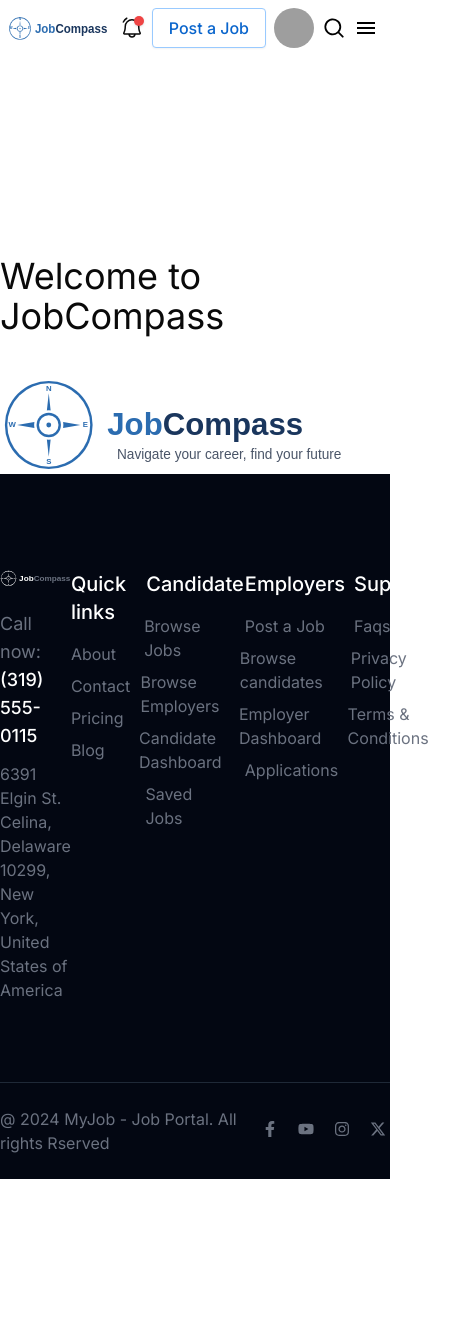
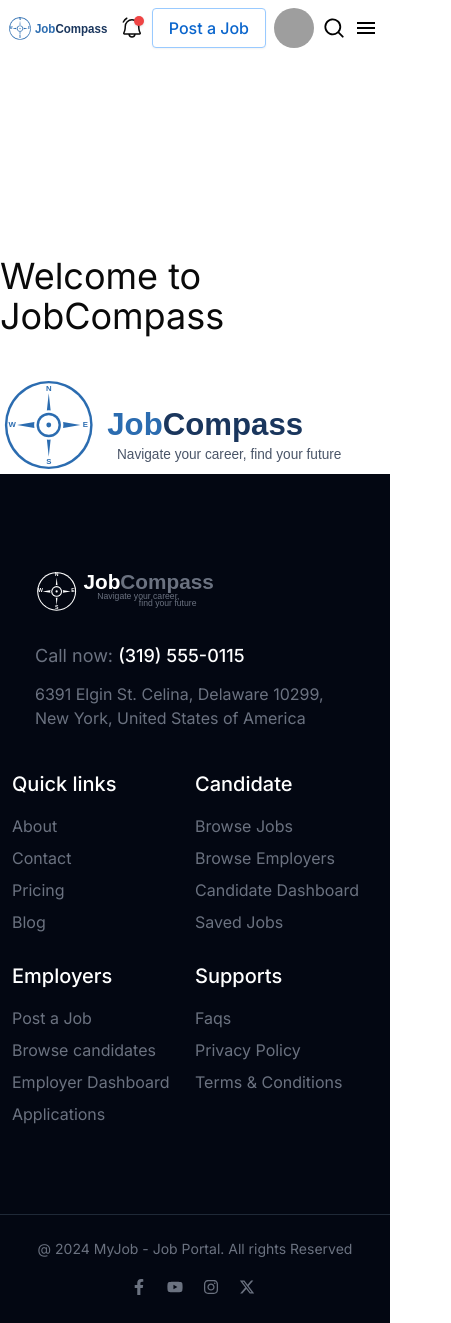
Before and after one commit to linhprovip2002/JobCompass-Frontend, a Next.js app: page / in a window 390 px wide. Shown: the whole page, 451 px wide, since content can reach past the window. Before the commit the page ends 1179 px from the top, so only its background shows below. Built offline with nearby package versions, Linux system fonts and the light colour scheme; grey boxes are pictures that could not be loaded.

Commit message:
style: do responsive for footer section

```diff
--- a/src/components/custom-ui/footer-section.tsx
+++ b/src/components/custom-ui/footer-section.tsx
@@ -9,8 +9,8 @@ import Image from 'next/image';
 export function FooterSection() {
     return (
         <footer className="bg-gray-950">
-            <div className="mx-auto pt-24 pb-20 container flex justify-between items-start max-w-screen-xl">
-                <div className="max-w-80 text-gray-500">
+            <div className="px-3 lg:px-0 mx-auto pt-24 pb-20 container max-w-screen-xl grid grid-cols-5 gap-10">
+                <div className="col-span-5 lg:col-span-2 max-w-80 text-gray-500 mx-auto">
                     <div className="mb-6">
                         <Image src={footerLogo} alt="JobCompass" height={26} width={180} />
                     </div>
@@ -19,6 +19,7 @@ export function FooterSection() {
                     </p>
                     <p>6391 Elgin St. Celina, Delaware 10299, New York, United States of America</p>
                 </div>
+                <div className="col-span-5 lg:col-span-3 flex items-start justify-between flex-wrap gap-y-5 [&_div]:basis-1/2 xl:[&_div]:basis-1/4">
                     {linkFooter.map((section, index) => (
                         <div key={index}>
                             <p className="mb-4 text-xl text-white font-medium">{section.title}</p>
@@ -28,8 +29,8 @@ export function FooterSection() {
                                     href={link.href}
                                     className="mb-2 group flex items-center text-base font-normal text-gray-500 -translate-x-4 hover:translate-x-0 transition-all"
                                 >
-                                <LuArrowRight className="text-transparent group-hover:text-white transition-all" />{' '}
-                                <span className="group-hover:translate-x-1 group-hover:text-white transition-all">
+                                    <LuArrowRight className="text-transparent group-hover:text-white transition-all" />
+                                    <span className="group-hover:translate-x-0.5 group-hover:text-white transition-all">
                                         {link.name}
                                     </span>
                                 </Link>
@@ -37,9 +38,10 @@ export function FooterSection() {
                         </div>
                     ))}
                 </div>
+            </div>
             <div className="border-t border-t-gray-800">
-                <div className="mx-auto py-6 container max-w-screen-xl flex items-center justify-between text-gray-500">
-                    <span>@ 2024 MyJob - Job Portal. All rights Rserved</span>
+                <div className="px-3 mx-auto py-6 container max-w-screen-xl flex items-center justify-center md:justify-between flex-wrap gap-5 text-gray-500">
+                    <span className="text-sm">@ 2024 MyJob - Job Portal. All rights Reserved</span>
                     <div className="flex items-center gap-4">
                         <Link
                             href="https://facebook.com/"
--- a/src/components/custom-ui/nav.tsx
+++ b/src/components/custom-ui/nav.tsx
@@ -44,7 +44,7 @@ export function Nav() {
                         pathname === page.href
                             ? 'text-primary font-medium lg:border-b-primary'
                             : 'text-soft-mist-foreground font-normal',
-                        'transition-all duration-200 py-2 lg:py-3 border-b-2 border-b-transparent text-sm hover:text-primary'
+                        'transition-all duration-200 py-2 lg:py-3 border-b-2 border-b-transparent text-base lg:text-sm hover:text-primary'
                     )}
                 >
                     {page.label}
--- a/src/components/custom-ui/switch-sign-in.tsx
+++ b/src/components/custom-ui/switch-sign-in.tsx
@@ -20,6 +20,7 @@ export function SwitchSignIn() {
     return !isLogged ? (
         <div className="flex items-center justify-between lg:justify-normal gap-2 lg:gap-6">
             <div className="relative">
+                {/*notification*/}
                 <PiBellRinging className="size-6 "></PiBellRinging>
                 <Badge className={clsx(badgeVariants({ variant: 'notify' }), 'absolute top-0 right-0 size-2.5')} />
             </div>
--- a/src/components/ui/button.tsx
+++ b/src/components/ui/button.tsx
@@ -22,9 +22,9 @@ const buttonVariants = cva(
                 sm: 'h-8 rounded-sm px-3 text-xs',
                 lg: 'h-10 rounded-sm px-6 text-base',
                 xl: 'h-12 rounded-sm px-6 text-base',
-                "sm-responsive": 'h-6 lg:h-8 rounded-sm px-1 lg:px-3 text-xs',
-                "lg-responsive": 'h-8 lg:h-10 rounded-sm px-4 lg:px-6 text-base',
-                "xl-responsive": 'h-10 lg:h-12 rounded-sm px-4 lg:px-6 text-base',
+                'sm-responsive': 'h-6 lg:h-8 rounded-sm px-1 lg:px-3 text-xs',
+                'lg-responsive': 'h-8 lg:h-10 rounded-sm px-4 lg:px-6 text-base',
+                'xl-responsive': 'h-10 lg:h-12 rounded-sm px-4 lg:px-6 text-base',
                 icon: 'h-9 w-9',
             },
         },
```
Also changed, not shown: src/assets/svgs/footer-logo.svg. Lines whose indentation alone changed are shown as unchanged.
